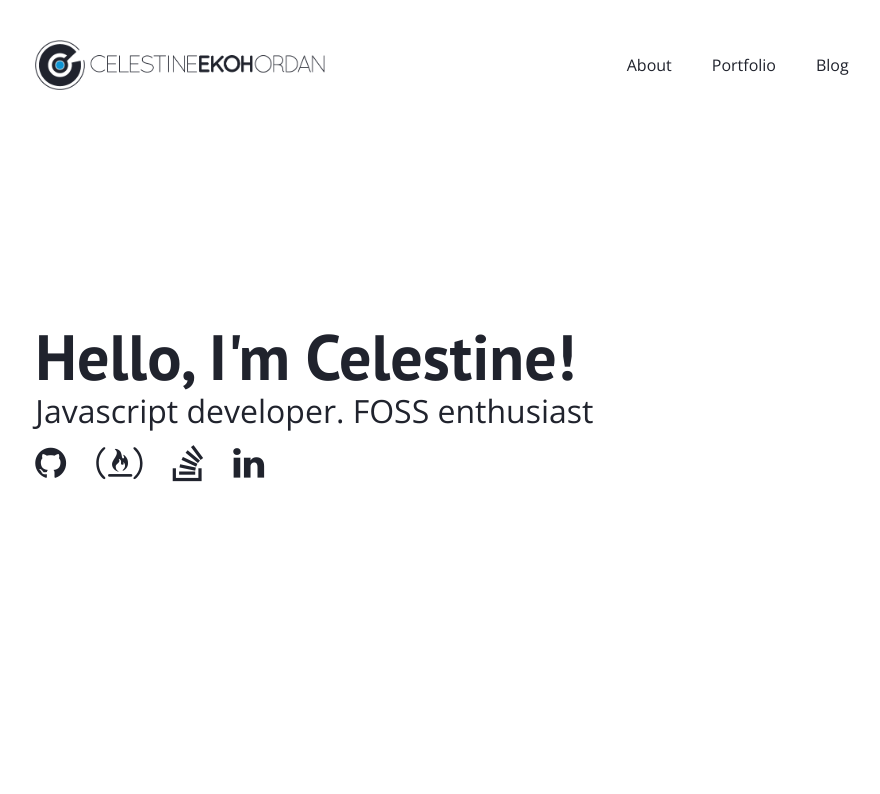
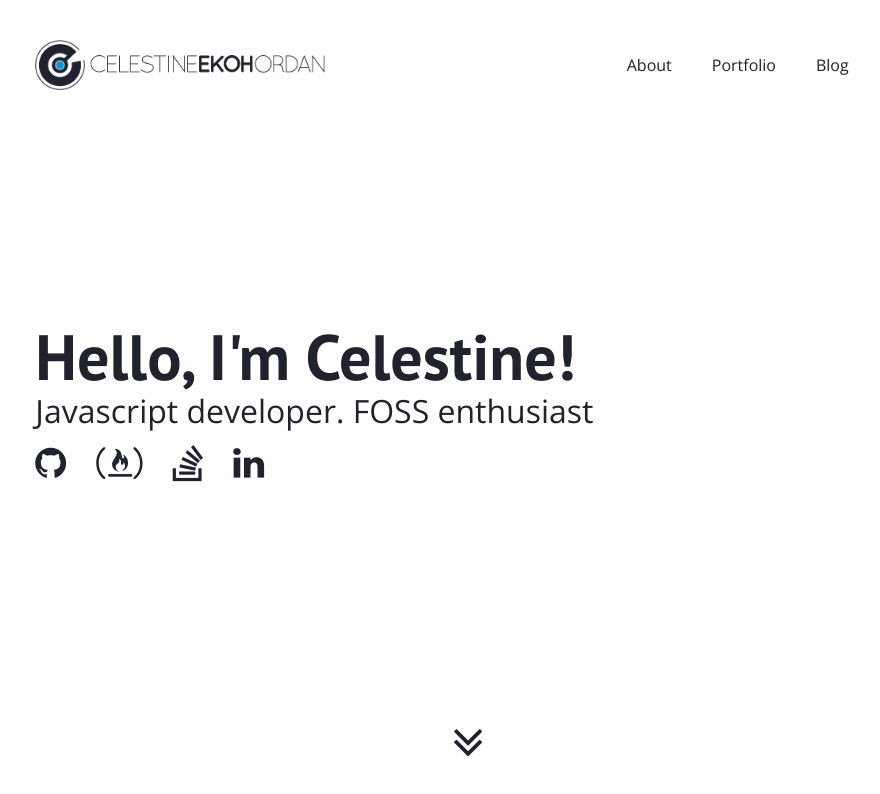
Before and after one commit to CEOehis/celestineekohordan, a React (Create React App) app: page / in a window 1280 px wide. Shown: the top 794 px of the page, without its empty margins (188-1068 px from the left). Built offline with nearby package versions, Linux system fonts and the light colour scheme.

Commit message:
add animated arrow

```diff
--- a/package.json
+++ b/package.json
@@ -3,6 +3,7 @@
   "version": "0.1.0",
   "private": true,
   "dependencies": {
+    "animate.css": "^3.6.1",
     "font-awesome": "^4.7.0",
     "normalize.css": "^8.0.0",
     "react": "^16.3.2",
--- a/src/components/Jumbotron.css
+++ b/src/components/Jumbotron.css
@@ -24,3 +24,17 @@
   font-size: 36px;
   margin-right: 30px;
 }
+
+.fa-angle-double-down {
+  font-size: 50px;
+  position: absolute;
+  bottom: 20px;
+  left: 50%;
+  transform: translateX(-50%);
+  animation-delay: 2s;
+  animation-duration: 5s;
+}
+/*
+* {
+  outline: 1px solid;
+} */
--- a/src/components/Jumbotron.js
+++ b/src/components/Jumbotron.js
@@ -15,6 +15,7 @@ function Jumbotron() {
             <i className="fa fa-linkedin"></i>
           </div>
         </div>
+        <i className="fa fa-angle-double-down animated bounce infinite"></i>
       </div>
     </main>
   )
--- a/src/index.js
+++ b/src/index.js
@@ -3,6 +3,7 @@ import ReactDOM from 'react-dom';
 import './index.css';
 import 'normalize.css';
 import 'font-awesome/css/font-awesome.css';
+import 'animate.css';
 import App from './App';
 import registerServiceWorker from './registerServiceWorker';
 
```
Also changed, not shown: 1 other file (tests, documents, lock files or other folders).
